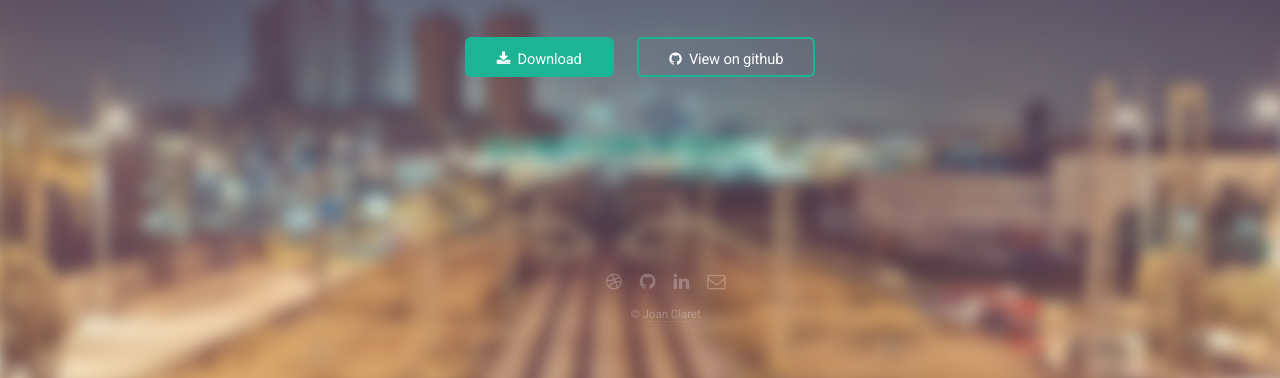
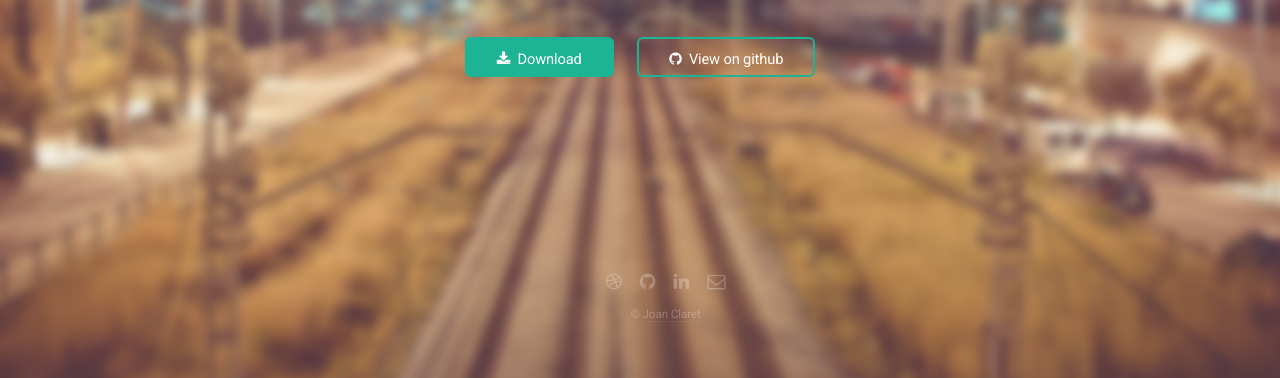
Before and after one commit to JoanClaret/slide-and-swipe-menu, a plain HTML site: page index.html in a window 1280 px wide. Shown: the part 422-800 px from the top of the page. Drawn offline with nearby package versions, Linux system fonts and the light colour scheme; some packages are replaced by stand-ins of ours; a script that the page names is missing.

Commit message:
minor changes

```diff
--- a/assets/css/main.css
+++ b/assets/css/main.css
@@ -1281,7 +1281,8 @@ nav{
 .text-center{
 	text-align:center;
 }
-#footer{
-	position: absolute;
-	  z-index: 1;
+@media screen and (min-width: 1200px) {
+	body {
+		background-size: 100% auto;
+	}
 }
```
